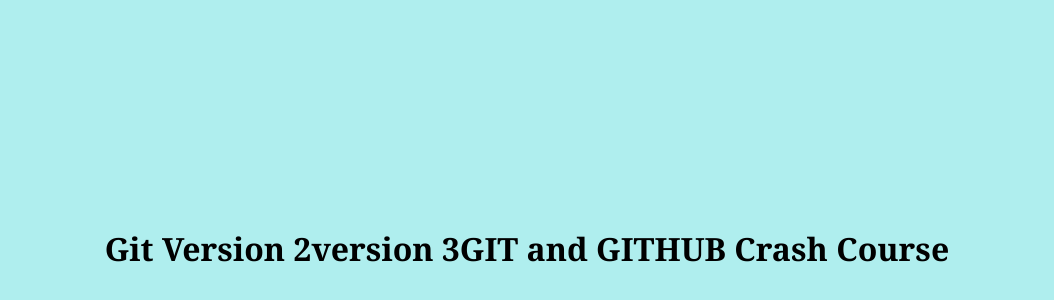
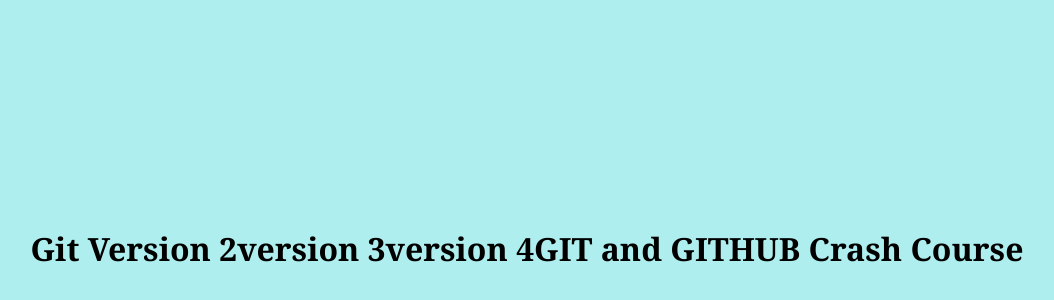
Before and after one commit to M-kalebu/sample-git, a plain HTML site: page index.html in a window 1280 px wide. Shown: the part 160-460 px from the top of the page, without its empty margins (113-1167 px from the left). Drawn offline with Linux system fonts and the light colour scheme.

Commit message:
again both are modified version 4

```diff
--- a/index.html
+++ b/index.html
@@ -9,6 +9,7 @@
 <body>
     <h1>Git Version 2</h1>
     <h1>version 3</h1>
+    <h1>version 4</h1>
     <h1>GIT and GITHUB Crash Course</h1>
 </body>
 </html>
--- a/style.css
+++ b/style.css
@@ -9,5 +9,6 @@ body{
 h1{
     font-family: Georgia, 'Times New Roman', Times, serif;
     /* New updated in version 2 */
+    /* New updated in version 4 */
 
 }
```
